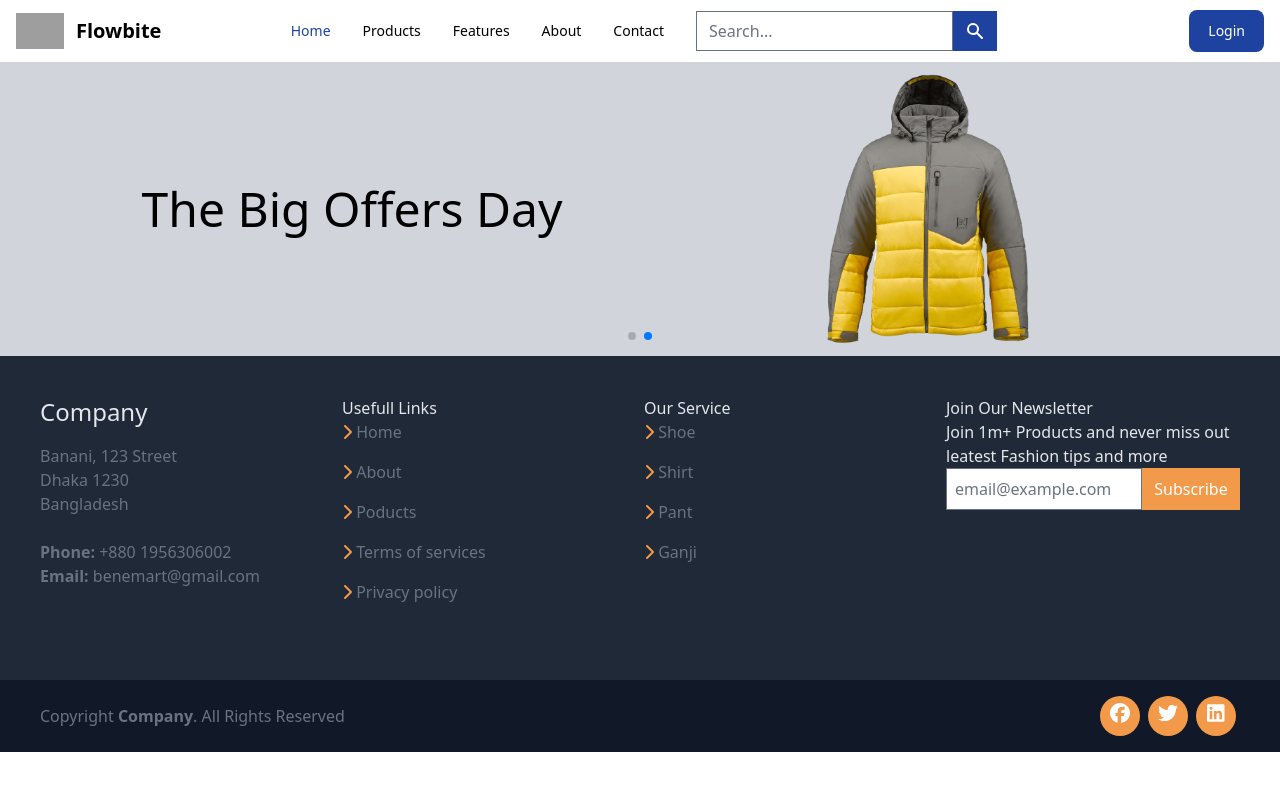
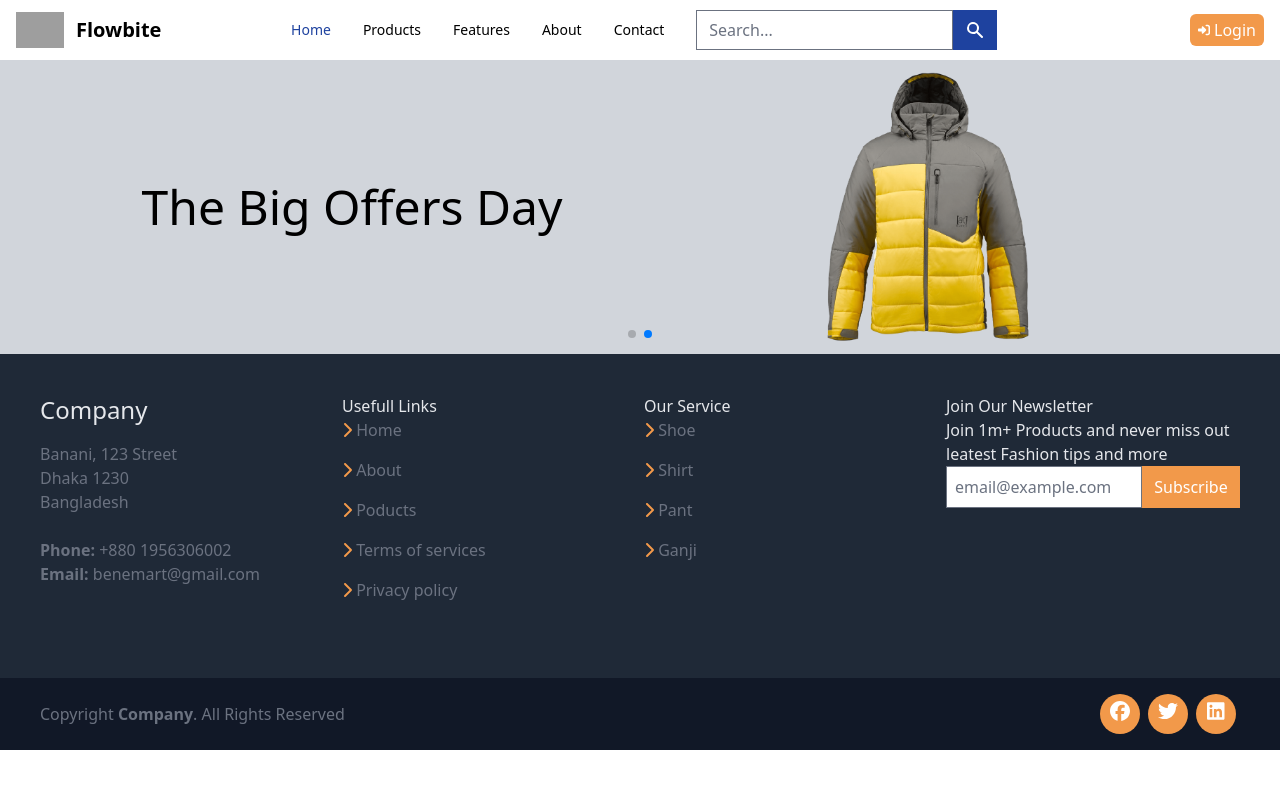
Before and after one commit to monirhabderabby/benemart-client, a React (Create React App) app: page / in a window 1280 px wide. Shown: the top 790 px of the page. Built offline with nearby package versions, Linux system fonts and the light colour scheme; grey boxes are pictures that could not be loaded.

Commit message:
login button styled at navbar

```diff
--- a/src/Components/Shared/BNavbar.js
+++ b/src/Components/Shared/BNavbar.js
@@ -1,7 +1,9 @@
 import { Avatar, Button, Dropdown, Navbar } from "flowbite-react";
 import React from "react";
-import { NavLink } from "react-router-dom";
+import { Link, NavLink } from "react-router-dom";
 import SearchBar from "./SearchBar/SearchBar";
+import { FontAwesomeIcon } from '@fortawesome/react-fontawesome'
+import { faRightToBracket } from '@fortawesome/free-solid-svg-icons'
 
 const BNavbar = () => {
     return (
@@ -18,7 +20,7 @@ const BNavbar = () => {
                     </span>
                 </Navbar.Brand>
                 <div className="flex md:order-2">
-                    <Button className="bg-custom-blue">Login</Button>
+                    <Link to="/login" className="bg-primary px-2 py-1 rounded-md text-white"><FontAwesomeIcon icon={faRightToBracket} className="w-3"/> Login</Link>
                     {/* <Dropdown
                         arrowIcon={false}
                         inline={true}
```
